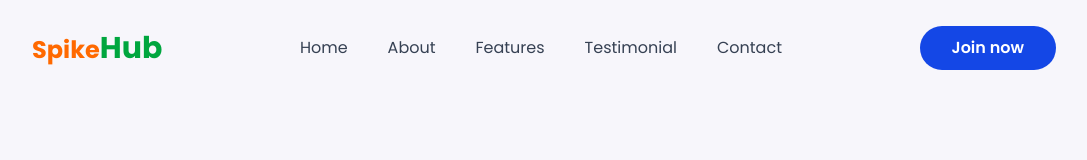
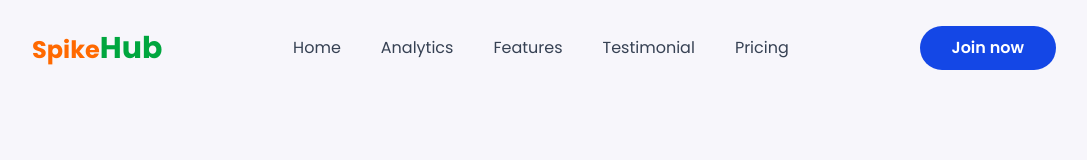
Before and after one commit to Nick-Salifu/spike-hub, a Next.js app: page / in a window 1280 px wide. Shown: the top 160 px of the page, without its empty margins (96-1183 px from the left). Built offline with nearby package versions, Linux system fonts and the light colour scheme.

Commit message:
closing mobile nav from  link

```diff
--- a/components/Home/Navbar/MobileNav.jsx
+++ b/components/Home/Navbar/MobileNav.jsx
@@ -15,7 +15,7 @@ const MobileNav = ({ showNav, closeNav }) => {
         {navLinks.map((link) =>{
           return (
               <Link href={link.url} key={link.id}>
-                  <p className="text-white text-[20px] ml-12 border-b-[1.5px] border-white pb-1 sm:text-[30px] w-fit">
+                  <p onClick={closeNav} className="text-white text-[20px] ml-12 border-b-[1.5px] border-white pb-1 sm:text-[30px] w-fit">
                       {link.label}
                   </p>
               </Link>
--- a/constant/constant.js
+++ b/constant/constant.js
@@ -1,27 +1,27 @@
 export const navLinks = [
     {
         id: 1,
-        url: "#",
+        url: "#top",
         label: "Home"
     },
     {
         id: 2,
-        url: "#",
-        label: "About"
+        url: "#analytics",
+        label: "Analytics"
     },
     {
         id: 3,
-        url: "#",
+        url: "#features",
         label: "Features"
     },
     {
         id: 4,
-        url: "#",
+        url: "#reviews",
         label: "Testimonial"
     },
     {
         id: 5,
-        url: "#",
-        label: "Contact"
+        url: "#pricing",
+        label: "Pricing"
     },
 ]
```
